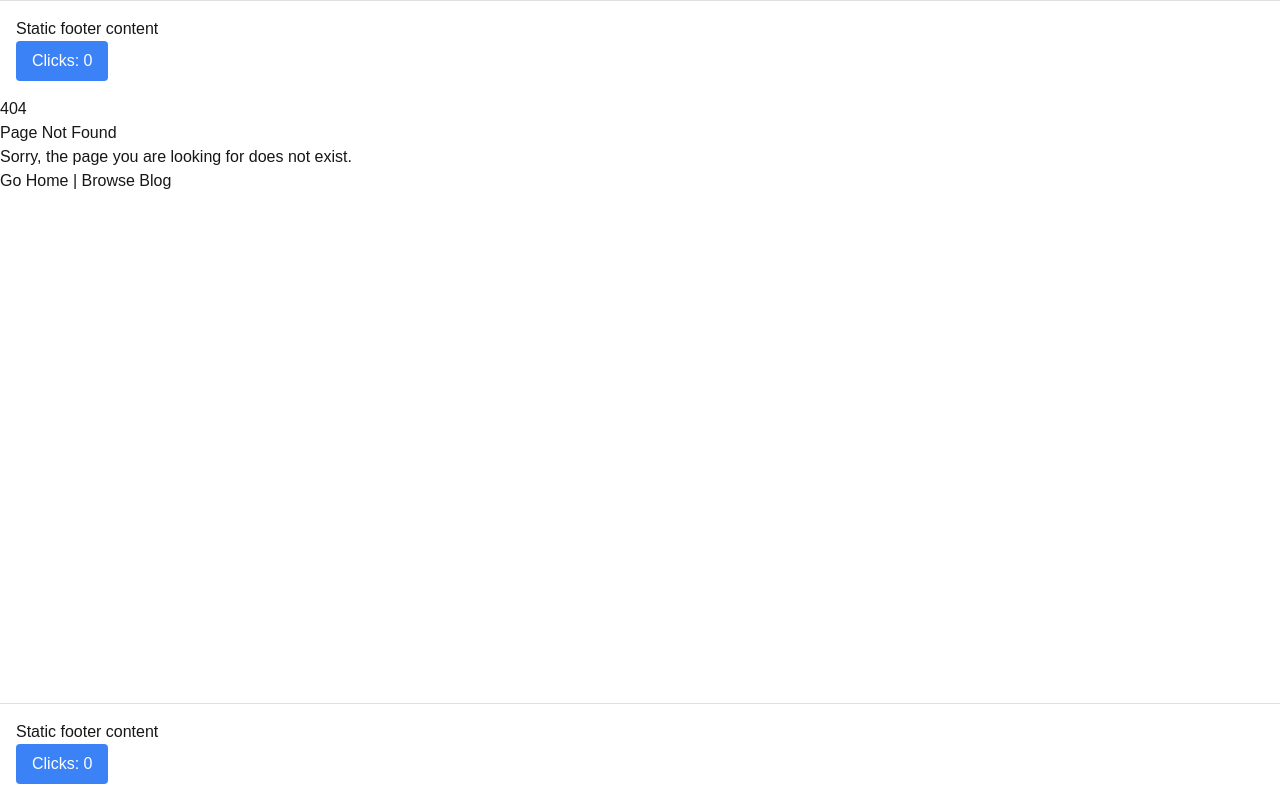
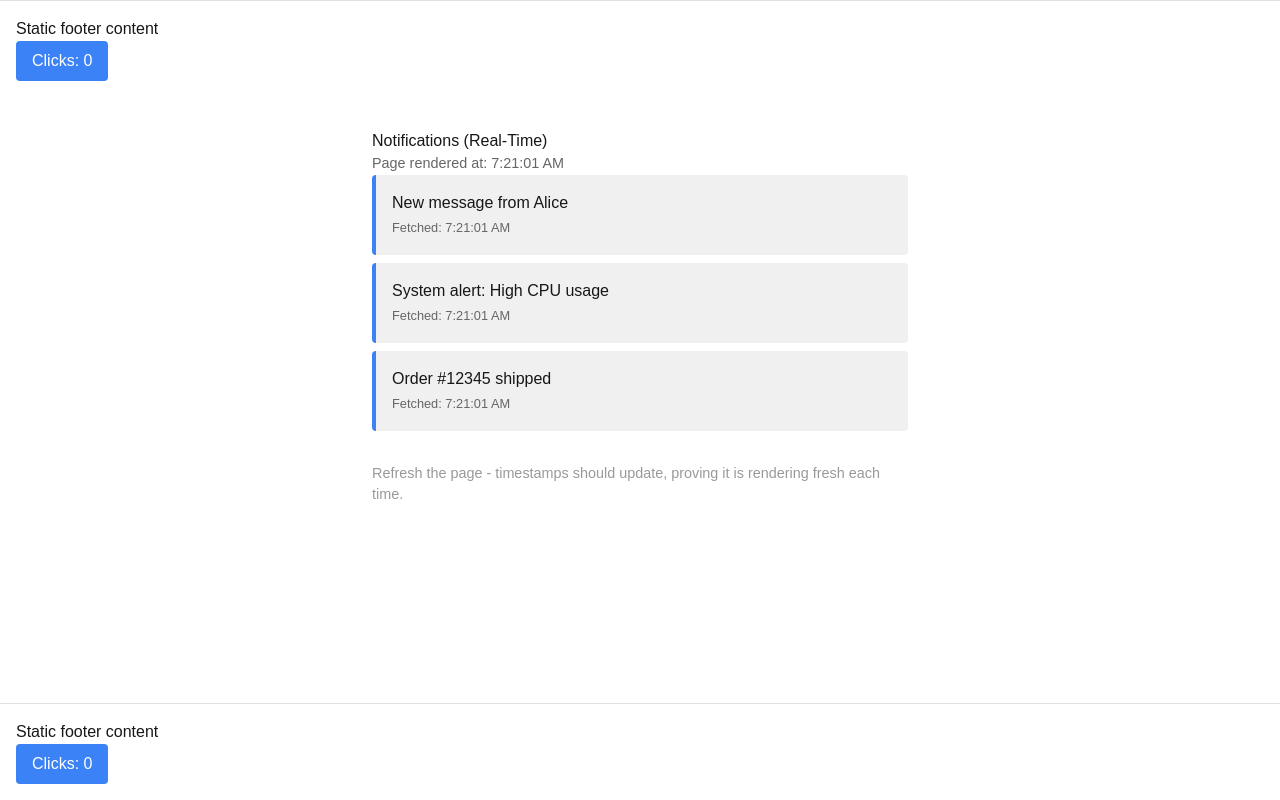
Before and after one commit to kalviumcommunity/DisputeGuard, a Next.js app in the folder frontend/: page /notifications in a window 1280 px wide. Before the commit this address had no page. Built offline with nearby package versions, Linux system fonts and the light colour scheme.

Commit message:
feat: implement force-dynamic rendering and static cached route comparison

```diff
--- /dev/null
+++ b/frontend/app/notifications/page.tsx
@@ -0,0 +1,59 @@
+export const dynamic = 'force-dynamic';
+
+// Simulate a notification source
+const getNotifications = async () => {
+  // Simulate a delay (representing a real-time API call)
+  await new Promise((resolve) => setTimeout(resolve, 500));
+
+  // Return notifications with a timestamp showing they are fresh
+  return [
+    {
+      id: 1,
+      message: 'New message from Alice',
+      timestamp: new Date().toLocaleTimeString(),
+    },
+    {
+      id: 2,
+      message: 'System alert: High CPU usage',
+      timestamp: new Date().toLocaleTimeString(),
+    },
+    {
+      id: 3,
+      message: 'Order #12345 shipped',
+      timestamp: new Date().toLocaleTimeString(),
+    },
+  ];
+};
+
+export default async function NotificationsPage() {
+  const notifications = await getNotifications();
+
+  return (
+    <main style={{ padding: '2rem', maxWidth: '600px', margin: '0 auto' }}>
+      <h1>Notifications (Real-Time)</h1>
+      <p style={{ color: '#666', fontSize: '0.9rem' }}>
+        Page rendered at: {new Date().toLocaleTimeString()}
+      </p>
+      <ul style={{ listStyle: 'none', padding: 0 }}>
+        {notifications.map((notif) => (
+          <li
+            key={notif.id}
+            style={{
+              padding: '1rem',
+              backgroundColor: '#f0f0f0',
+              marginBottom: '0.5rem',
+              borderRadius: '4px',
+              borderLeft: '4px solid #3b82f6',
+            }}
+          >
+            <p style={{ margin: 0 }}>{notif.message}</p>
+            <small style={{ color: '#666' }}>Fetched: {notif.timestamp}</small>
+          </li>
+        ))}
+      </ul>
+      <p style={{ marginTop: '2rem', color: '#999', fontSize: '0.9rem' }}>
+        Refresh the page - timestamps should update, proving it is rendering fresh each time.
+      </p>
+    </main>
+  );
+}
--- /dev/null
+++ b/frontend/app/static-notifications/page.tsx
@@ -0,0 +1,33 @@
+// NO force-dynamic - will be cached statically at build/render time
+const getNotifications = async () => {
+  await new Promise((resolve) => setTimeout(resolve, 500));
+
+  return [
+    {
+      id: 1,
+      message: 'This notification may be stale',
+      timestamp: new Date().toLocaleTimeString(),
+    },
+  ];
+};
+
+export default async function StaticNotificationsPage() {
+  const notifications = await getNotifications();
+
+  return (
+    <main style={{ padding: '2rem', maxWidth: '600px', margin: '0 auto' }}>
+      <h1>Notifications (Cached)</h1>
+      <p style={{ color: '#666', fontSize: '0.9rem' }}>
+        Page rendered at: {new Date().toLocaleTimeString()}
+      </p>
+      <ul>
+        {notifications.map((notif) => (
+          <li key={notif.id}>{notif.message}</li>
+        ))}
+      </ul>
+      <p style={{ marginTop: '2rem', color: '#999', fontSize: '0.9rem' }}>
+        Refresh the page - timestamp will NOT update (it is cached).
+      </p>
+    </main>
+  );
+}
```
